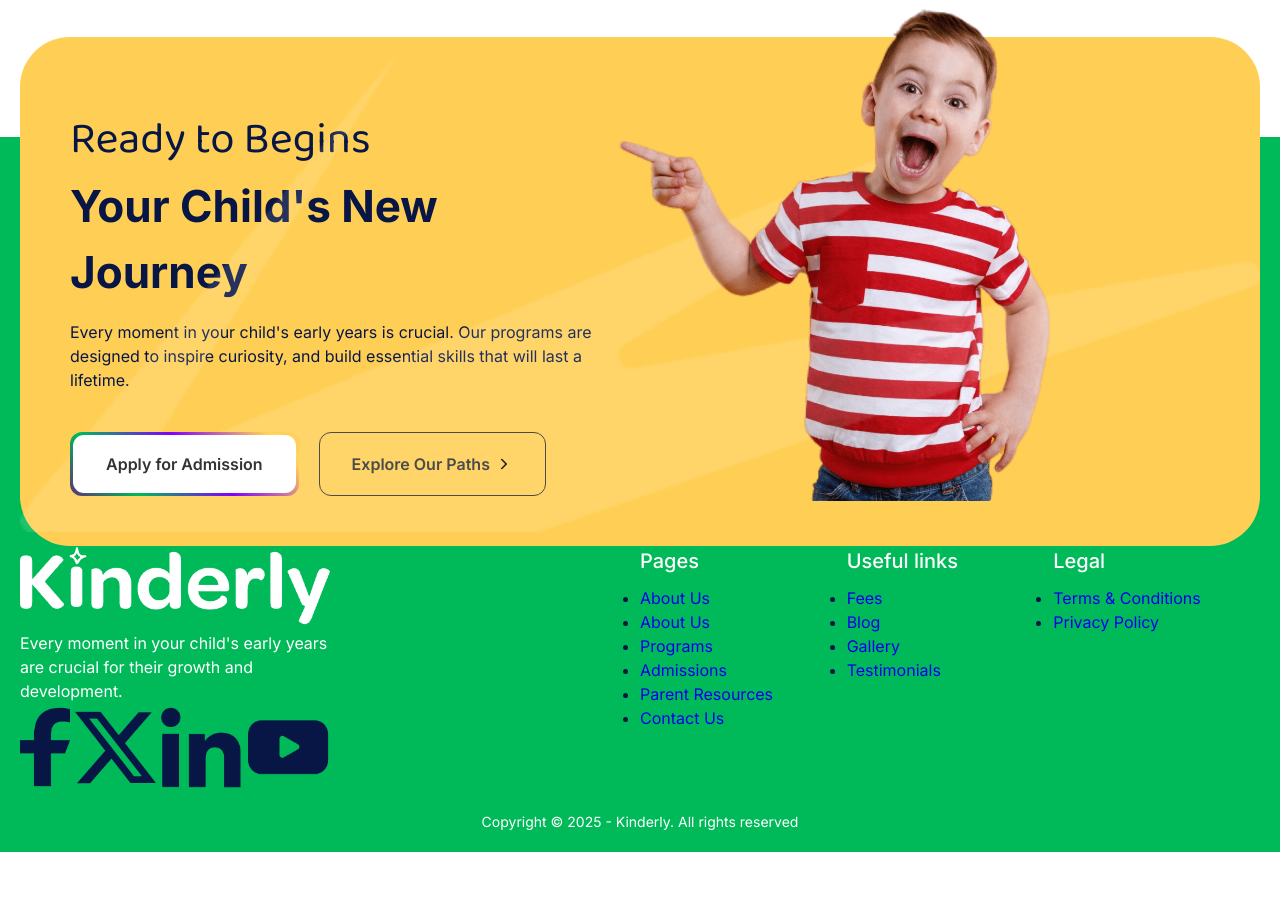
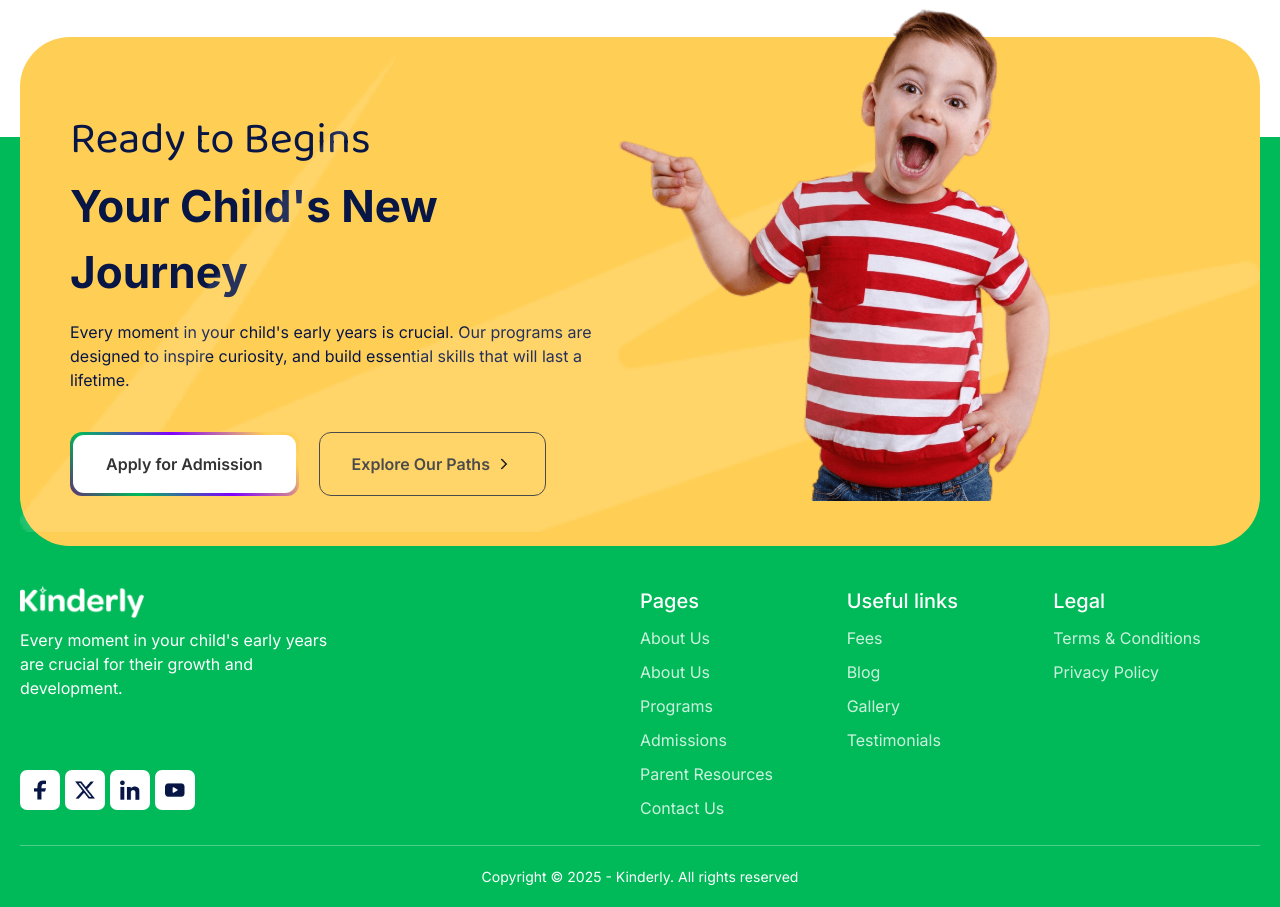
Before and after one commit to romildoalimajr/kinderly_project, a plain HTML site: page index.html in a window 1280 px wide. Shown: the part 4765-5672 px from the top of the page. Before the commit the page ends 5617 px from the top, so only its background shows below. Drawn offline with Linux system fonts and the light colour scheme.

Commit message:
Finalizado o CSS na Section Footer e finalizado HTML.

```diff
--- a/css/style.css
+++ b/css/style.css
@@ -1169,3 +1169,59 @@ a {
     inset: 0;
     z-index: 0;
 }
+.footer__content{
+    margin-top: 4rem;
+    padding-bottom: 2.5rem;
+    border-bottom: 1px solid rgba(255, 255, 255, 0.3);
+}
+.footer__logo{
+    width: 124px;
+    height: 32px;
+    margin-bottom: 1rem;
+}
+.footer__logo img{
+    display: block;
+}
+.footer__logo__socials{
+    margin-top: 7rem;
+}
+.footer__logo__social{
+    width: 40px;
+    height: 40px;
+    padding: 1rem;
+    background-color: var(--color-white);
+    border-radius: 0.7rem;
+}
+.footer__logo__social img{
+    display: block;
+}
+.footer__column__links__list{
+    list-style: none;
+}
+.footer__column__links__item{
+    margin-bottom: 1rem;
+}
+.footer__column__links__item:last-child{
+    margin-bottom: 0;
+}
+.footer__column__links__link{
+    color: var(--color-white);
+    opacity: 0.8;
+}
+.footer__column__links__link:hover{
+    text-decoration: underline;
+}
+.footer__shape__1{
+    position: absolute;
+    top: 15rem;
+    left: 5rem;
+    width: 54px;
+    height: 54px;
+}
+.footer__shape__2{
+    position: absolute;
+    top: 35rem;
+    right: 4rem;
+    width: 24px;
+    height: 24px;
+}
--- a/index.html
+++ b/index.html
@@ -612,6 +612,21 @@
 
     <!--Footer-->
     <footer class="footer relative">
+        <div class="footer__shape__1">
+            <img
+                class="size-100 contain"
+                src="assets/icons/hexagon__white.png"
+                alt="Hexagon white"
+            >
+        </div>
+        <div class="footer__shape__2">
+            <img
+                class="size-100 contain"
+                src="assets/icons/circle__white.png"
+                alt="Circle white"
+            >
+        </div>
+
         <div class="container">
             <div class="footer__cta relative">
                 <div class="footer__cta__shape">
@@ -660,16 +675,16 @@
                                 their growth and development.
                             </p>
                             <div class="footer__logo__socials flex gap-0-5">
-                                <a class="foooter__logo__socials__link" href="#" target="_blank">
+                                <a class="footer__logo__social" href="#" target="_blank">
                                     <img class="size-100 contain" src="assets/icons/facebook.png" alt="Facebook">
                                 </a>
-                                <a class="foooter__logo__socials__link" href="#" target="_blank">
+                                <a class="footer__logo__social" href="#" target="_blank">
                                     <img class="size-100 contain" src="assets/icons/x.png" alt="X / Twitter /">
                                 </a>
-                                <a class="foooter__logo__socials__link" href="#" target="_blank">
+                                <a class="footer__logo__social" href="#" target="_blank">
                                     <img class="size-100 contain" src="assets/icons/linkedin.png" alt="Linkedin">
                                 </a>
-                                <a class="foooter__logo__socials__link" href="#" target="_blank">
+                                <a class="footer__logo__social" href="#" target="_blank">
                                     <img class="size-100 contain" src="assets/icons/youtube.png" alt="Youtube">
                                 </a>
                             </div>
```
